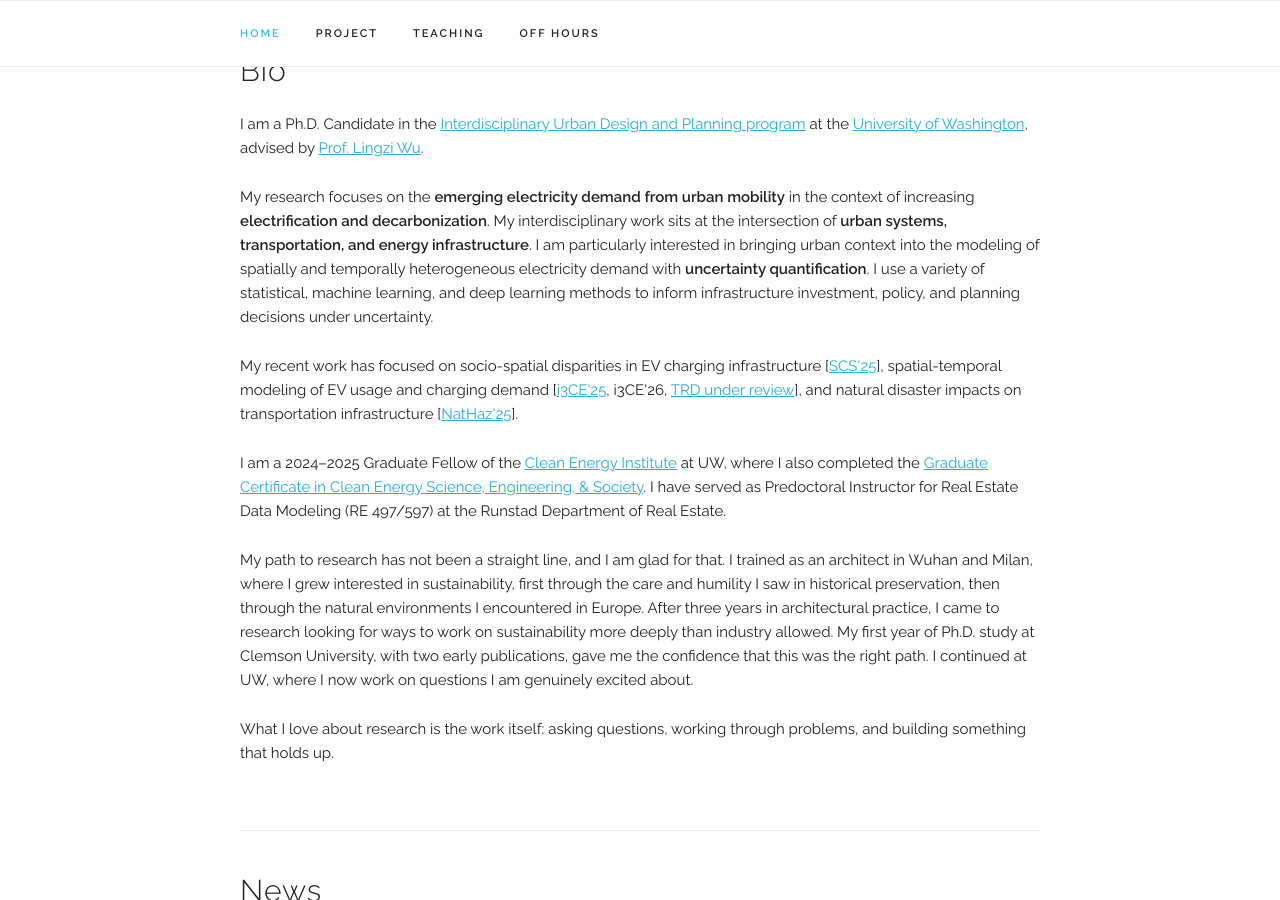
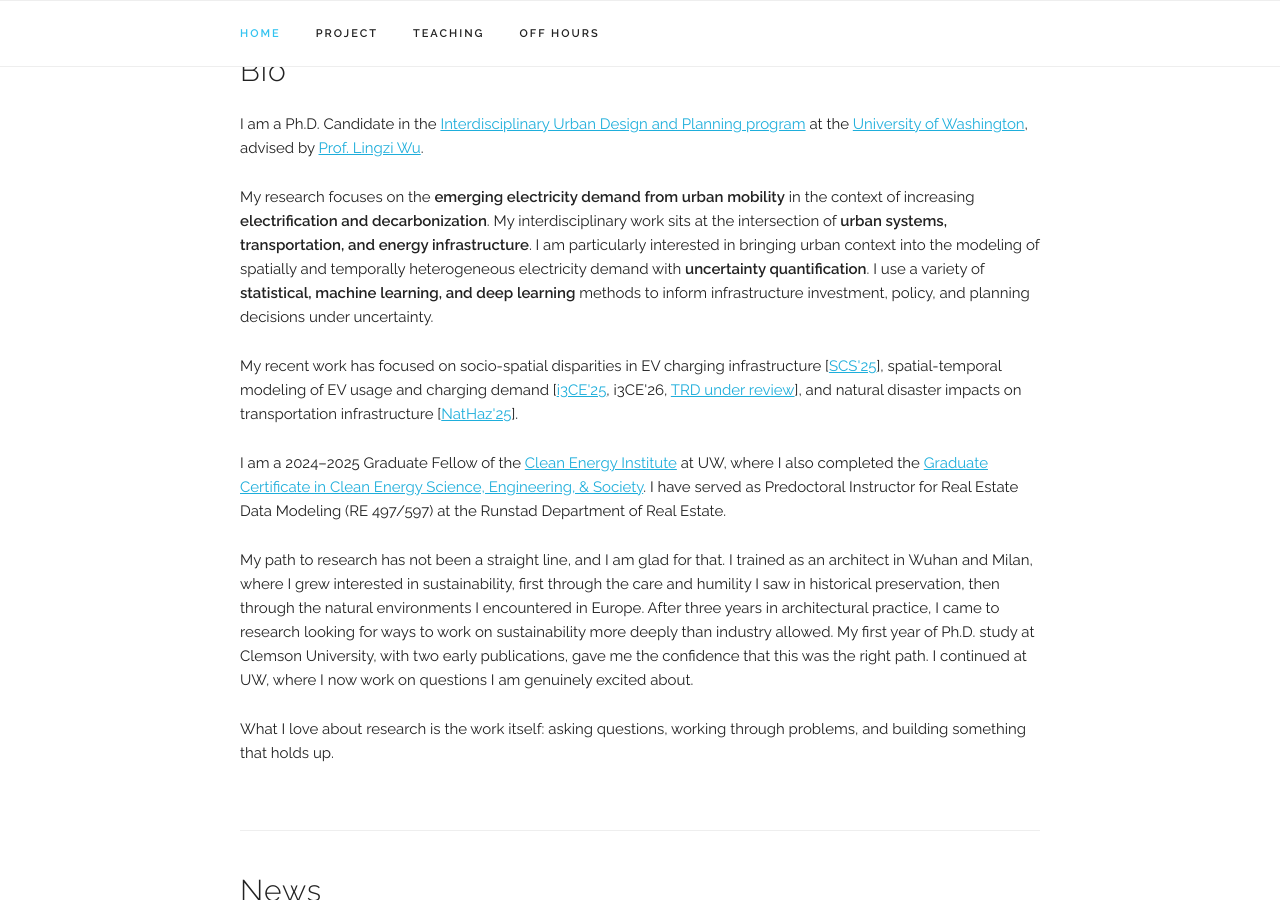
Before and after one commit to ShiQi-Ding/shiqi-ding.github.io, a Jekyll site: the page built from index.html, in a window 1280 px wide and 900 px high, scrolled down 349 px. Built offline with Jekyll 4.4.1, drawn with Linux system fonts in a browser that asks for light colours; some web fonts are replaced; some of the changed text lies outside the part shown.

```diff
--- a/index.html
+++ b/index.html
@@ -13,7 +13,7 @@ needs_map: true
   </p>
 
   <p>
-    My research focuses on the <b>emerging electricity demand from urban mobility</b> in the context of increasing <b>electrification and decarbonization</b>. My interdisciplinary work sits at the intersection of <b>urban systems, transportation, and energy infrastructure</b>. I am particularly interested in bringing urban context into the modeling of spatially and temporally heterogeneous electricity demand with <b>uncertainty quantification</b>. I use a variety of statistical, machine learning, and deep learning methods to inform infrastructure investment, policy, and planning decisions under uncertainty.
+    My research focuses on the <b>emerging electricity demand from urban mobility</b> in the context of increasing <b>electrification and decarbonization</b>. My interdisciplinary work sits at the intersection of <b>urban systems, transportation, and energy infrastructure</b>. I am particularly interested in bringing urban context into the modeling of spatially and temporally heterogeneous electricity demand with <b>uncertainty quantification</b>. I use a variety of <b>statistical, machine learning, and deep learning</b> methods to inform infrastructure investment, policy, and planning decisions under uncertainty.
   </p>
 
   <p>
```
Also changed, not shown: other parts of index.html (+1 -1 lines).
